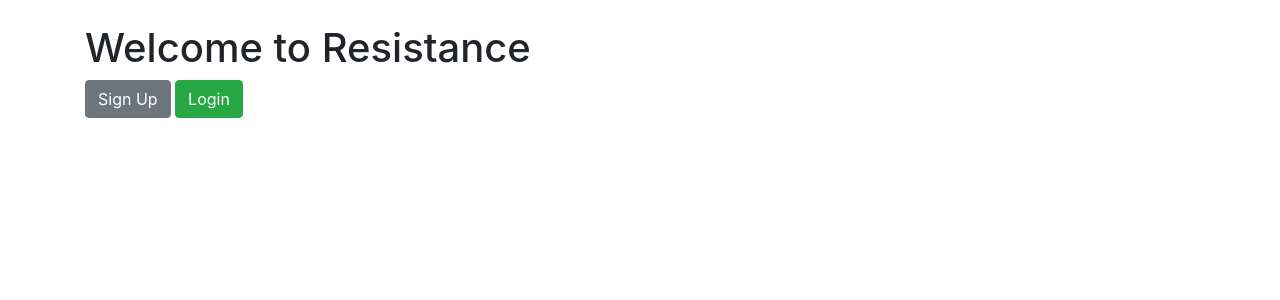
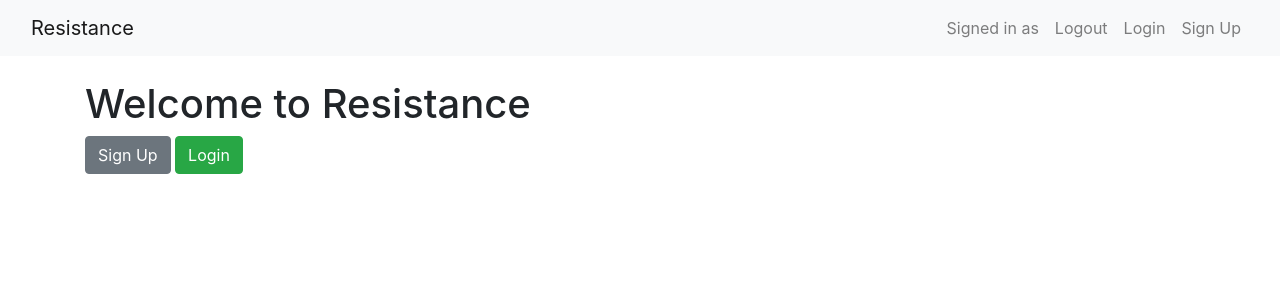
Before and after one commit to Eric-Thomas/Resistance, a Django app: page / in a window 1280 px wide. Shown: the top 300 px of the page. Run offline with Django 3.2, Linux system fonts and the light colour scheme; some libraries are stand-ins or nearby versions.

Commit message:
Create navbar

```diff
--- a/resistance/users/templates/users/partials/header.html
+++ b/resistance/users/templates/users/partials/header.html
@@ -11,3 +11,21 @@
 </head>
 
 <body>
+    <!-- Navbar -->
+    <nav class="navbar navbar-expand-lg navbar-light bg-light">
+        <div class="container-fluid">
+            <a class="navbar-brand" href="/">Resistance</a>
+            <button class="navbar-toggler" type="button" data-toggle="collapse" data-target="#navbarSupportedContent"
+                aria-controls="navbarSupportedContent" aria-expanded="false" aria-label="Toggle navigation">
+                <span class="navbar-toggler-icon"></span>
+            </button>
+            <div class="collapse navbar-collapse" id="navbarSupportedContent">
+                <ul class="navbar-nav ml-auto">
+                    <li class="nav-item"><a href="#" class="nav-link">Signed in as</a></li>
+                    <li class="nav-item"><a class="nav-link" href="/logout">Logout</a></li>
+                    <li class="nav-item"><a class="nav-link" href="/login">Login</a></li>
+                    <li class="nav-item"><a class="nav-link" href="/register">Sign Up</a></li>
+                </ul>
+            </div>
+        </div>
+    </nav>
```
